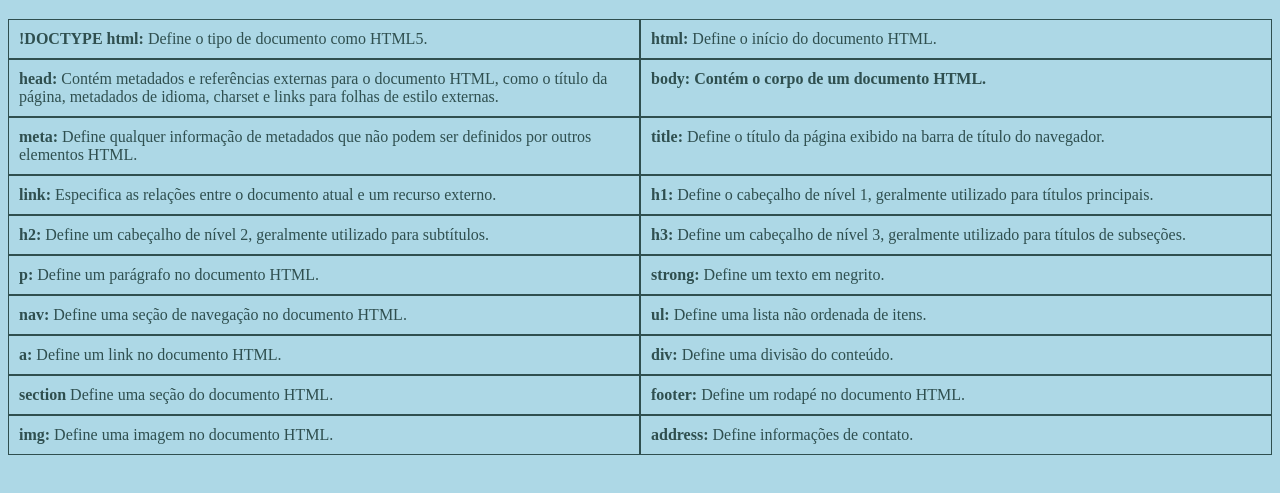
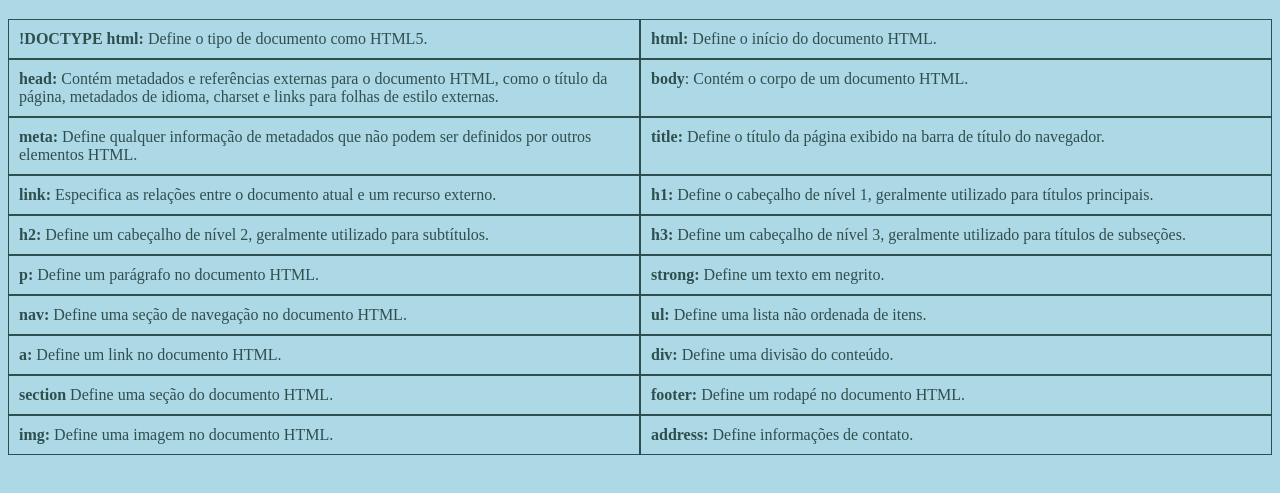
Before and after one commit to felesmanhotto/paginapessoal, a plain HTML site: page tarefa1/html_dict.html in a window 1280 px wide. Shown: the part 61-554 px from the top of the page. Drawn offline with Linux system fonts and the light colour scheme.

Commit message:
Update html_dict.html

```diff
--- a/tarefa1/html_dict.html
+++ b/tarefa1/html_dict.html
@@ -13,7 +13,7 @@
         <li><strong>html: </strong>Define o início do documento HTML.</li>
         <li><strong>head: </strong>Contém metadados e referências externas para o documento HTML, como o título da página, metadados de
             idioma, charset e links para folhas de estilo externas.</li>
-        <li><strong>body: Contém o corpo de um documento HTML.</strong></li>
+        <li><strong>body</strong>: Contém o corpo de um documento HTML.</li>
         <li><strong>meta:</strong> Define qualquer informação de metadados que não podem ser definidos por outros elementos HTML.</li>
         <li><strong>title:</strong> Define o título da página exibido na barra de título do navegador.</li>
         <li><strong>link: </strong> Especifica as relações entre o documento atual e um recurso externo.</li>
```
